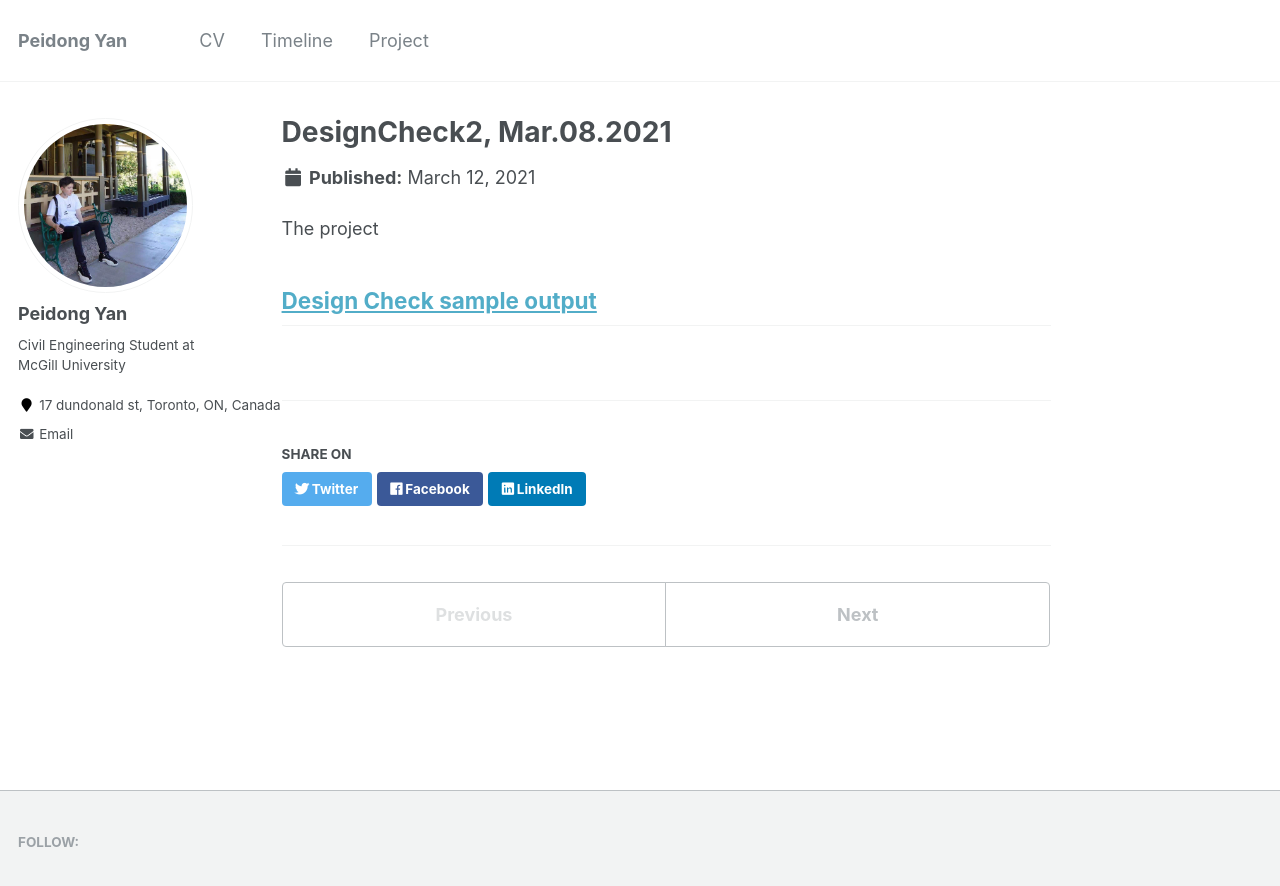
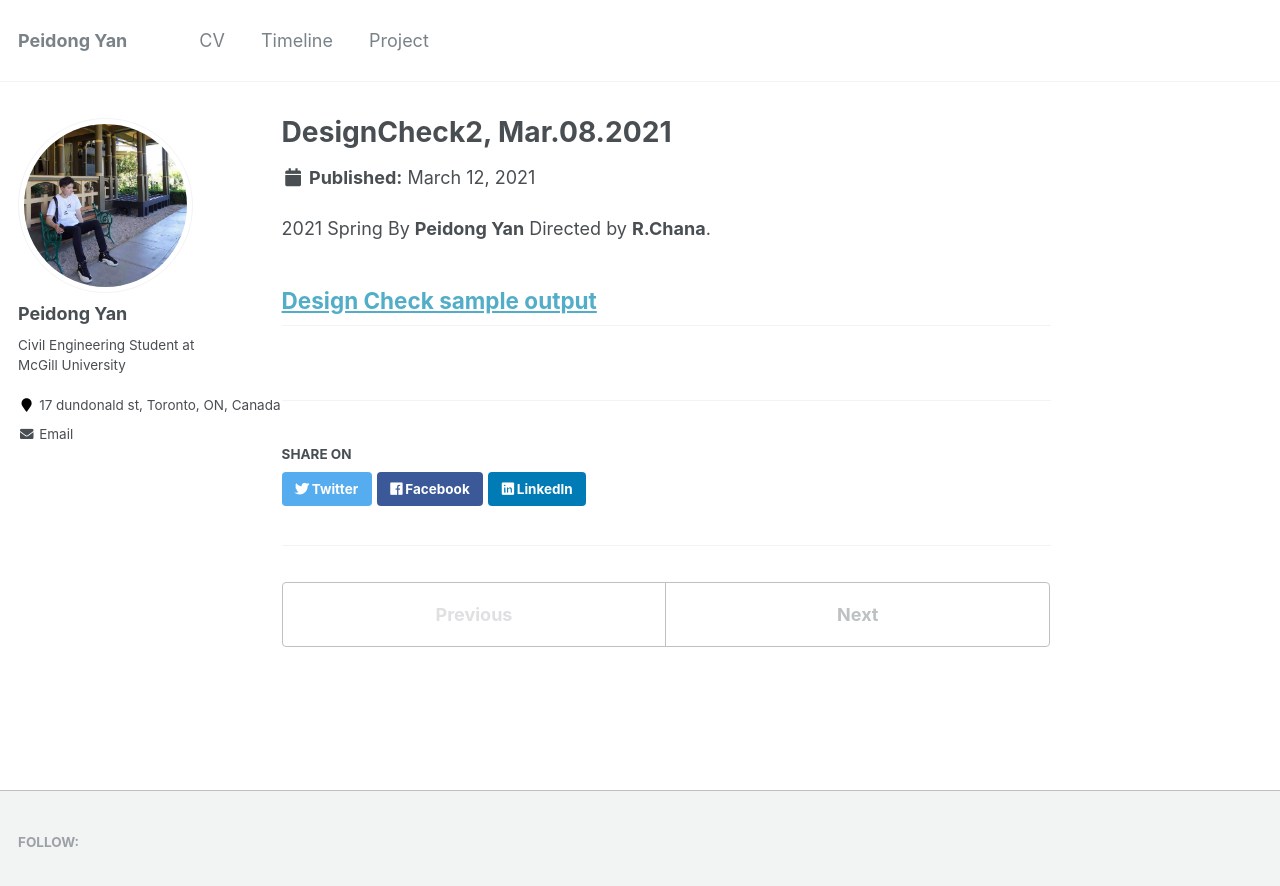
Before and after one commit to LorenYan98/LY.github.io, a Jekyll site: the page built from _portfolio/portfolio-1.md, in a window 1280 px wide. Shown: the top 886 px of the page. Built offline with Jekyll 4.4.1, drawn with Linux system fonts in a browser that asks for light colours.

Commit message:
Update portfolio-1.md

```diff
--- a/_portfolio/portfolio-1.md
+++ b/_portfolio/portfolio-1.md
@@ -3,7 +3,8 @@ title: "DesignCheck2, Mar.08.2021"
 excerpt: "The project aims to form a systematic check for a W section element in accordance with Canadian Code CSA S16-14<br/><img src='/LY.github.io/images/designcheck.png' width='40%' height = '40%'>"
 collection: portfolio
 ---
-The project
+2021 Spring By **Peidong Yan** Directed by **R.Chana**.
+
 
 [Design Check sample output](https://lorenyan98.github.io/LY.github.io/files/DesignCheck2.Structural.CombinedBeamChecks.pdf)
 ---
```
